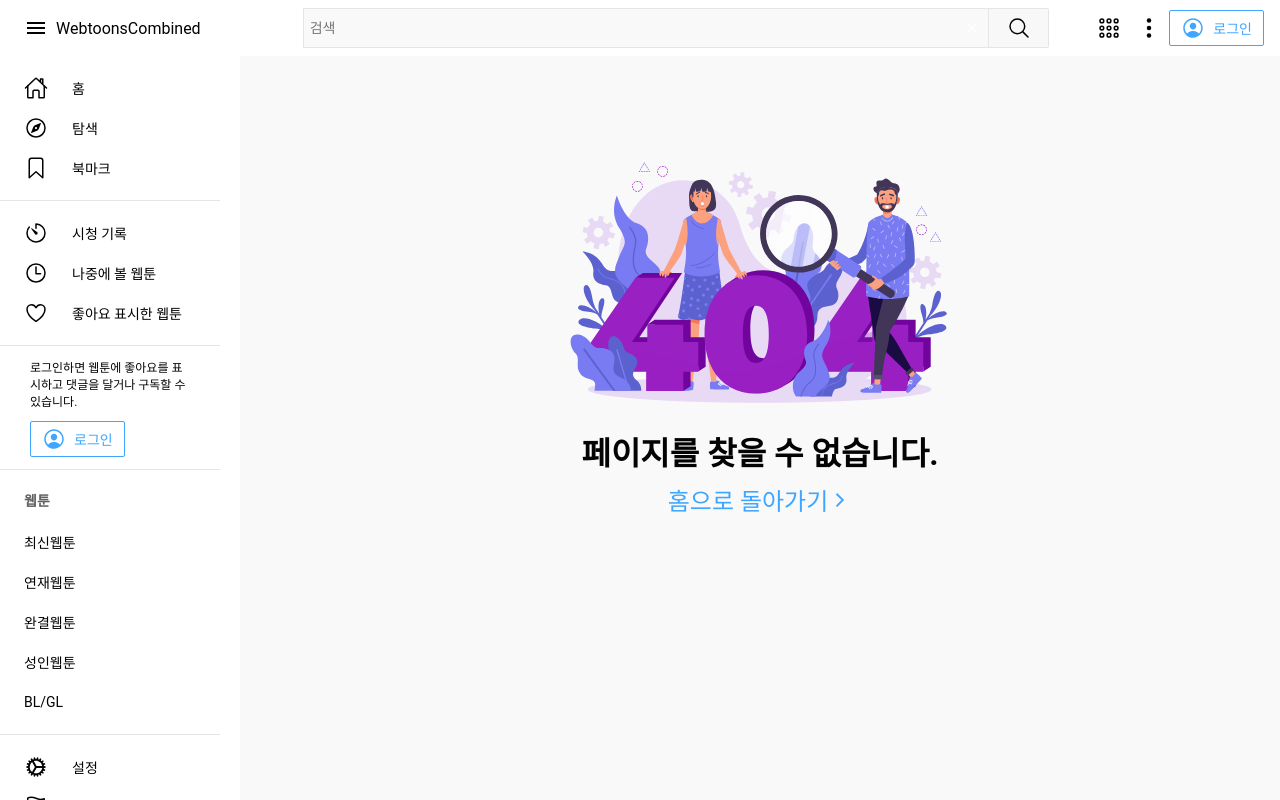
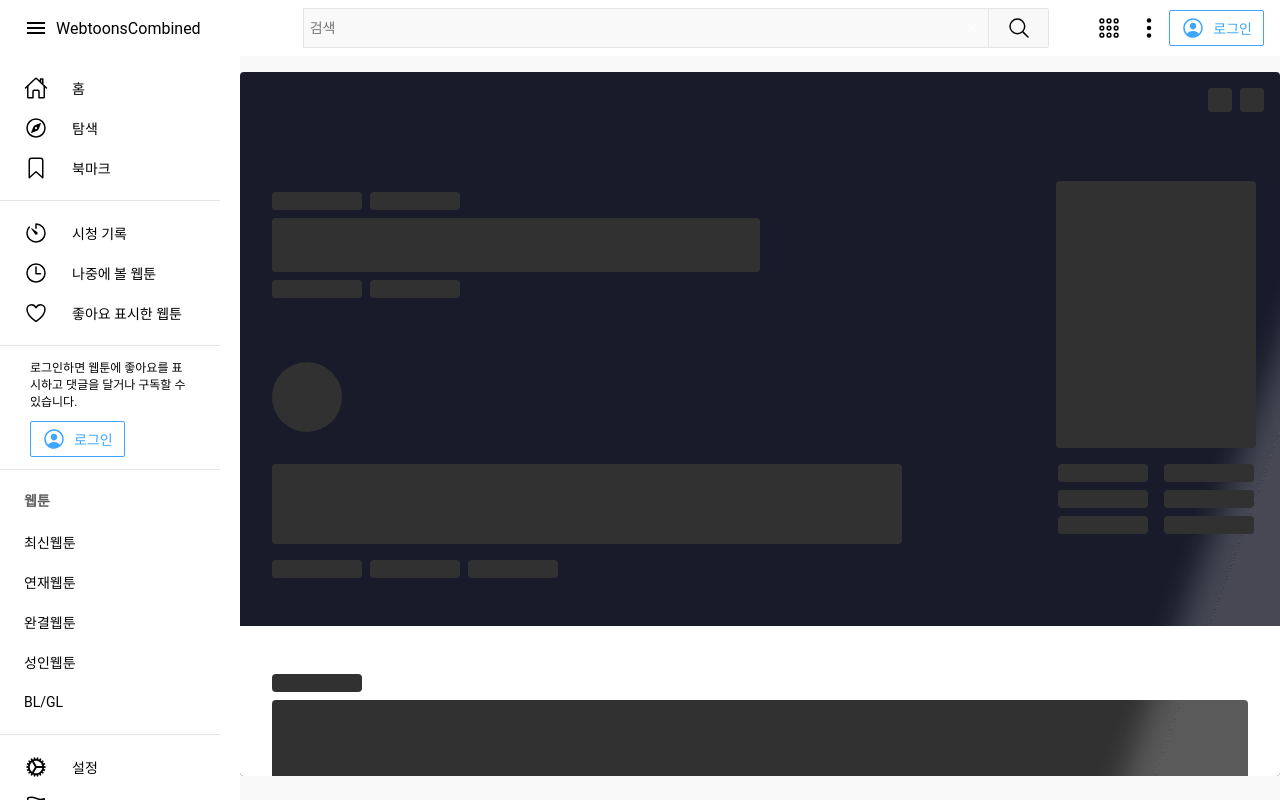
Before and after one commit to DynePark9111/webtoonsCombined, a Next.js app: page /a in a window 1280 px wide. Before the commit this address had no page. Built offline with nearby package versions, Linux system fonts and the light colour scheme.

Commit message:
feat: skeleton layout, webtoon page

```diff
--- /dev/null
+++ b/components/Skeletons/Shimmer.tsx
@@ -0,0 +1,12 @@
+import type { NextPage } from "next";
+import styles from "../../styles/Skeletons/Skeletons.module.scss";
+
+const Shimmer: NextPage = () => {
+  return (
+    <div className={styles.ShimmerWrapper}>
+      <div className={styles.shimmer} />
+    </div>
+  );
+};
+
+export default Shimmer;
--- /dev/null
+++ b/components/Skeletons/SkeletonElement.tsx
@@ -0,0 +1,12 @@
+import type { NextPage } from "next";
+import styles from "../../styles/Skeletons/Skeletons.module.scss";
+
+type SkeletonElementProps = {
+  type: string;
+};
+
+const SkeletonElement: NextPage<SkeletonElementProps> = ({ type }) => {
+  return <div className={type} />;
+};
+
+export default SkeletonElement;
--- /dev/null
+++ b/components/Skeletons/SkeletonWebtoon.tsx
@@ -0,0 +1,143 @@
+import type { NextPage } from "next";
+import styles from "../../styles/Skeletons/Skeletons.module.scss";
+import Shimmer from "./Shimmer";
+import SkeletonElement from "./SkeletonElement";
+
+const SkeletonWebtoon: NextPage = () => {
+  return (
+    <div className={styles.skeletonWrapper}>
+      <div className={styles.SkeletonWebtoon}>
+        <Shimmer />
+        <div className={styles.top}>
+          {/* Images */}
+          <div className={styles.Images}>
+            <div className={styles.imagePoster}>
+              <SkeletonElement type={styles.image} />
+            </div>
+          </div>
+          {/* Icons */}
+          <nav className={styles.Icons}>
+            <SkeletonElement type={styles.svg} />
+            <SkeletonElement type={styles.svg} />
+          </nav>
+          <div className={styles.about}>
+            {/* Header */}
+            <header className={styles.Header}>
+              <ul className={styles.badges}>
+                <li className={styles.rating}>
+                  <SkeletonElement type={styles.text} />
+                </li>
+                <li className={styles.category}>
+                  <SkeletonElement type={styles.text} />
+                </li>
+              </ul>
+              <h1 className={styles.title}>
+                <SkeletonElement type={styles.title} />
+              </h1>
+              <div className={styles.tags}>
+                <div className={styles.genre}>
+                  <SkeletonElement type={styles.text} />
+                </div>
+                <div className={styles.genre}>
+                  <SkeletonElement type={styles.text} />
+                </div>
+              </div>
+            </header>
+            {/* Detail */}
+            <div className={styles.Detail}>
+              <div className={styles.links}>
+                <a className={styles.url}>
+                  <SkeletonElement type={styles.circle} />
+                  <span>
+                    <SkeletonElement type={styles.empty} />
+                  </span>
+                </a>
+                <a className={styles.firstEpisode}>
+                  <SkeletonElement type={styles.empty} />
+                  <span>
+                    <SkeletonElement type={styles.empty} />
+                  </span>
+                </a>
+              </div>
+              <div className={styles.section}>
+                <div className={styles.left}>
+                  <div className={styles.synopsis}>
+                    <SkeletonElement type={styles.paragraph} />
+                  </div>
+                  <div className={styles.Tags}>
+                    <li>
+                      <SkeletonElement type={styles.text} />
+                    </li>
+                    <li>
+                      <SkeletonElement type={styles.text} />
+                    </li>
+                    <li>
+                      <SkeletonElement type={styles.text} />
+                    </li>
+                  </div>
+                </div>
+                <aside className={styles.aside}>
+                  <ul>
+                    <li>
+                      <h6>
+                        <SkeletonElement type={styles.text} />
+                      </h6>
+                      <span>
+                        <SkeletonElement type={styles.text} />
+                      </span>
+                    </li>
+                    <li>
+                      <h6>
+                        <SkeletonElement type={styles.text} />
+                      </h6>
+                      <span>
+                        <SkeletonElement type={styles.text} />
+                      </span>
+                    </li>
+                    <li>
+                      <h6>
+                        <SkeletonElement type={styles.text} />
+                      </h6>
+                      <span>
+                        <SkeletonElement type={styles.text} />
+                      </span>
+                    </li>
+                  </ul>
+                </aside>
+              </div>
+            </div>
+          </div>
+        </div>
+        <div className={styles.bottom}>
+          <SkeletonElement type={styles.text} />
+          <SkeletonElement type={styles.paragraph} />
+          <SkeletonElement type={styles.paragraph} />
+        </div>
+      </div>
+    </div>
+  );
+};
+
+export default SkeletonWebtoon;
+
+// <div className={styles.SkeletonWebtoon}>
+//   <div className={styles.top}>
+//     <div className={styles.image}>
+//       <SkeletonElement type={styles.image} />
+//     </div>
+//     <SkeletonElement type={styles.svg} />
+//     <SkeletonElement type={styles.svg} />
+//   </div>
+//   <div className={styles.about}>
+//     <SkeletonElement type={styles.svg} />
+//     <SkeletonElement type={styles.svg} />
+//   </div>
+//   <div className={styles.bottom}>
+//     <SkeletonElement type={styles.svg} />
+//     <SkeletonElement type={styles.svg} />
+//   </div>
+//   aa
+//   <SkeletonElement type="title" />
+//   <SkeletonElement type="text" />
+//   <SkeletonElement type="image" />
+// </div>
--- /dev/null
+++ b/pages/a.tsx
@@ -0,0 +1,11 @@
+import SkeletonWebtoon from "../components/Skeletons/SkeletonWebtoon";
+
+const a = () => {
+  return (
+    <div>
+      <SkeletonWebtoon />
+    </div>
+  );
+};
+
+export default a;
--- a/pages/webtoon2/[id].tsx
+++ b/pages/webtoon2/[id].tsx
@@ -2,6 +2,7 @@ import axios from "axios";
 import type { GetStaticProps, NextPage } from "next";
 import { useRouter } from "next/router";
 import { useState } from "react";
+import SkeletonWebtoon from "../../components/Skeletons/SkeletonWebtoon";
 import Detail from "../../components/Webtoon2/Detail";
 import Header from "../../components/Webtoon2/Header";
 import Icons from "../../components/Webtoon2/Icons";
@@ -17,7 +18,7 @@ const Webtoon2: NextPage<webtoonP> = ({ webtoon }) => {
   const [tab, setTab] = useState("평점");
 
   if (router.isFallback) {
-    return <div>Loading...</div>;
+    return <SkeletonWebtoon />;
   }
   return (
     <div className={styles.Webtoon2}>
--- a/styles/Layout/Navbar.module.scss
+++ b/styles/Layout/Navbar.module.scss
@@ -3,12 +3,13 @@
 $width: 220px;
 
 .Navbar {
+  // z-index: 10;
   min-width: 72px;
   display: flex;
 }
 
 .NavbarSmall {
-  width: 56px;
+  width: 72px;
   ul {
     position: fixed;
     top: 56px;
--- /dev/null
+++ b/styles/Skeletons/Skeletons.module.scss
@@ -0,0 +1,209 @@
+@use "../global" as *;
+
+.skeletonWrapper {
+  .line {
+    width: clamp(80px, 100%, 600px);
+    height: 22px;
+    background-color: var(--bg_darkest);
+    border-radius: $br;
+  }
+  .paragraph {
+    width: clamp(80px, 100%, 1000px);
+    height: 80px;
+    background-color: var(--bg_darkest);
+    border-radius: $br;
+  }
+  .text {
+    width: 90px;
+    height: 18px;
+    background-color: var(--bg_darkest);
+    border-radius: $br;
+  }
+  .image {
+    width: 200px;
+    height: 267px;
+    background-color: var(--bg_darkest);
+    border-radius: $br;
+  }
+  .title {
+    width: clamp(80px, 50%, 600px);
+    height: 54px;
+    background-color: var(--bg_darkest);
+    border-radius: $br;
+  }
+  .svg {
+    width: 24px;
+    height: 24px;
+    background-color: var(--bg_darkest);
+    border-radius: $br;
+  }
+  .circle {
+    width: 70px;
+    height: 70px;
+    background-color: var(--bg_darkest);
+    border-radius: 100%;
+  }
+  .empty {
+    width: 24px;
+    height: 24px;
+    background-color: none;
+  }
+
+  .ShimmerWrapper {
+    position: absolute;
+    /* IMPORTANT: parent must be relative position & overflow hidden */
+    top: 0;
+    left: 0;
+    width: 100%;
+    height: 100%;
+    animation: loading 1.5s infinite;
+  }
+  .shimmer {
+    width: 50%;
+    height: 100%;
+    background: rgba(255, 255, 255, 0.2);
+    transform: skewX(-20deg);
+    box-shadow: 0 0 30px 30px rgba(255, 255, 255, 0.2);
+  }
+}
+
+.SkeletonWebtoon {
+  position: relative;
+  overflow: hidden;
+  margin: 1rem auto;
+  width: 100%;
+  max-width: 1080px;
+  max-height: calc(100vh - 6rem);
+  background-color: $bg2;
+  border-radius: $br;
+  .top {
+    width: 100%;
+    display: flex;
+    flex-direction: column;
+    position: relative;
+    .Images {
+      position: absolute;
+      right: 0;
+      top: 0;
+      width: 100%;
+      width: 48.75rem;
+      height: 440px;
+      .imagePoster {
+        position: absolute;
+        right: 1.5rem;
+        bottom: 4rem;
+      }
+    }
+    .Icons {
+      display: flex;
+      justify-content: flex-end;
+      gap: 0.5rem;
+      padding: 1rem;
+    }
+  }
+  .about {
+    padding: 3rem 2rem;
+    .Header {
+      width: 100%;
+      margin-right: 1rem;
+      position: relative;
+      display: flex;
+      flex-direction: column;
+      gap: 0.5rem;
+      margin: 1rem 0 4rem;
+      .badges {
+        display: flex;
+        gap: 0.5rem;
+        margin: 0;
+        padding: 0;
+        li {
+          margin: 0;
+          display: flex;
+          justify-content: center;
+          align-items: center;
+        }
+      }
+      .title {
+        margin: 0;
+      }
+      .tags {
+        display: flex;
+        align-items: center;
+        gap: 0.5rem;
+      }
+    }
+  }
+  .Detail {
+    position: relative;
+    .links {
+      display: flex;
+      gap: 6rem;
+      margin-bottom: 2rem;
+      .url {
+        display: flex;
+        align-items: center;
+      }
+    }
+    .section {
+      width: 100%;
+      display: flex;
+      justify-content: space-between;
+      .left {
+        width: 100%;
+        margin-right: 1rem;
+        display: flex;
+        flex-direction: column;
+        gap: 1rem;
+        max-width: $mw;
+        .synopsis {
+          font-size: 0.875rem;
+          height: 100%;
+        }
+        .Tags {
+          display: flex;
+          gap: 0.5rem;
+          flex-wrap: wrap;
+        }
+      }
+      .aside {
+        width: 190px;
+        ul {
+          display: flex;
+          flex-direction: column;
+          gap: 0.5rem;
+          margin: 0;
+          padding: 0;
+          li {
+            display: flex;
+            align-items: center;
+            justify-content: space-between;
+            gap: 1rem;
+            h6 {
+              margin: 0;
+              font-size: 0.875rem;
+            }
+            span {
+              font-size: 0.75rem;
+            }
+          }
+        }
+      }
+    }
+  }
+  .bottom {
+    padding: 3rem 2rem;
+    background-color: var(--bg);
+    display: flex;
+    flex-direction: column;
+    gap: 0.5rem;
+  }
+}
+
+@keyframes loading {
+  0% {
+    transform: translateX(-120%);
+  }
+  100% {
+    transform: translateX(120%);
+  }
+}
```
